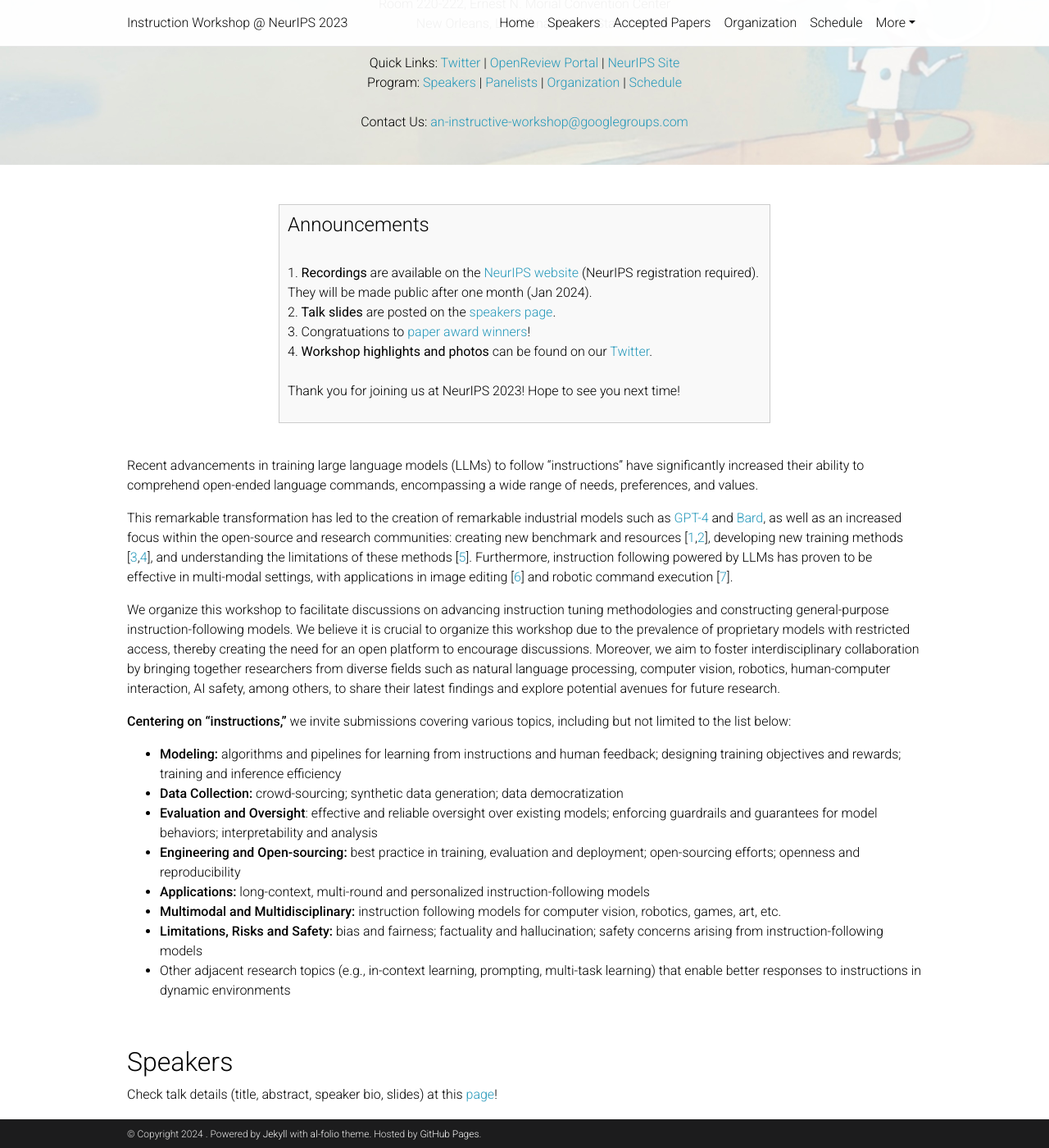
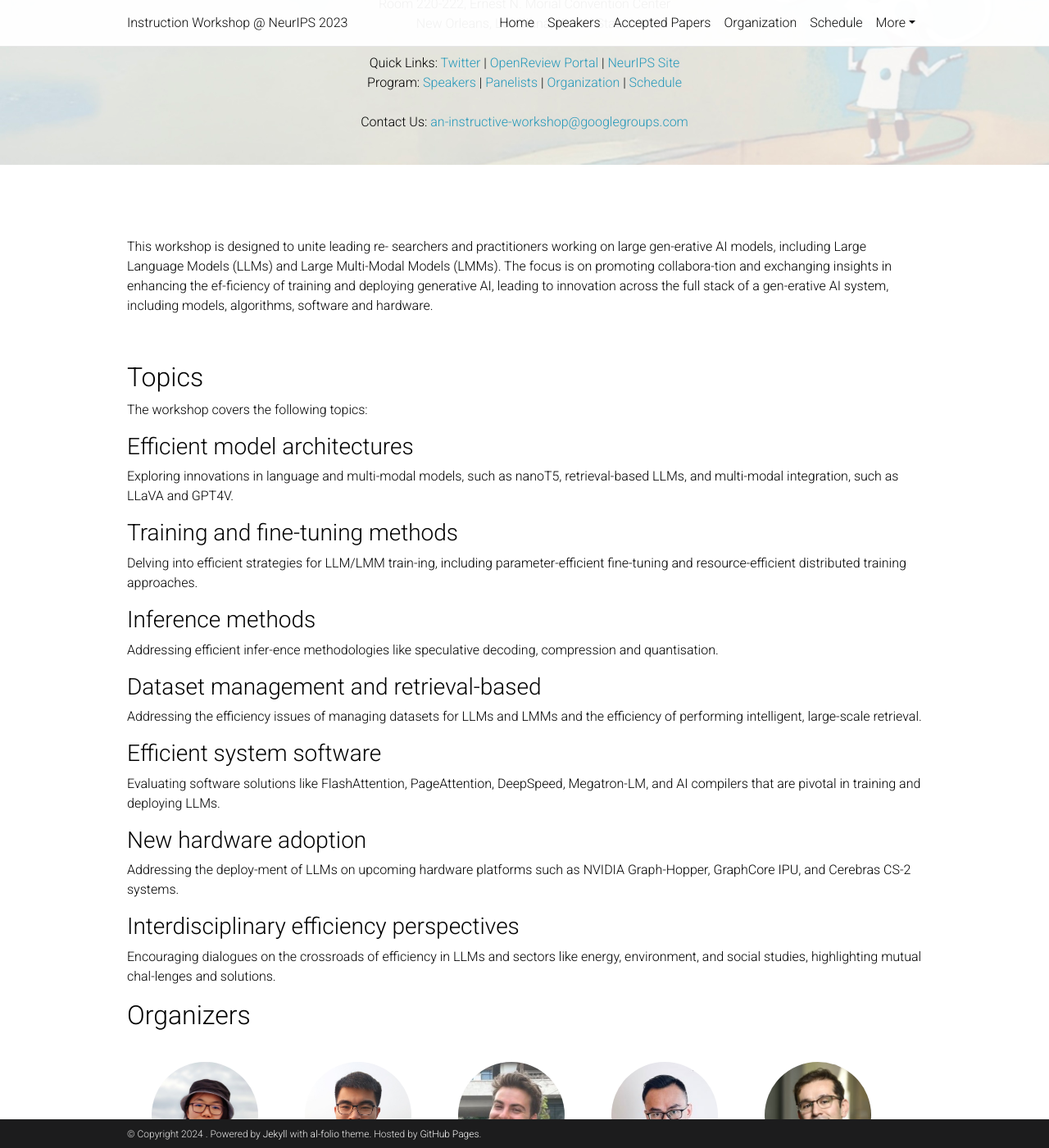
Before and after one commit to opensourcing-foundation-models/opensourcing-foundation-models.github.io, a Jekyll site: the page built from _pages/home.md, in a window 1280 px wide and 1400 px high, scrolled down 205 px. Shown: the whole window at 82% size. Built offline with Jekyll 4.4.1, drawn with Linux system fonts in a browser that asks for light colours; comment, search, counter and statistics services are not loaded; a style sheet for code colours, icons or effects is not loaded; some of the changed text lies outside the part shown.

Commit message:
update: homepage

```diff
--- a/_pages/home.md
+++ b/_pages/home.md
@@ -6,8 +6,7 @@ title: <h3  align="center">Workshop on Instruction Tuning and Instruction Follow
 nav_order: 1
 ---
 
-
-<html lang="en">
+<!--<html lang="en">
 <div class="news-box">
   <h4>Announcements</h4>
   <br>
@@ -19,33 +18,49 @@ nav_order: 1
   Thank you for joining us at NeurIPS 2023! Hope to see you next time!
   </p>
 </div>
-</html>
+</html>-->
+
 
 <br>
 
-Recent advancements in training large language models (LLMs) to follow "instructions" have significantly increased their ability to comprehend open-ended language commands, encompassing a wide range of needs, preferences, and values.
-
-This remarkable transformation has led to the creation of remarkable industrial models such as [GPT-4](https://arxiv.org/abs/2303.08774) and [Bard](https://blog.google/technology/ai/bard-google-ai-search-updates/), as well as an increased focus within the open-source and research communities: creating new benchmark and resources [[1](https://aclanthology.org/2022.emnlp-main.340/),[2](https://arxiv.org/abs/2301.13688)], developing new training methods [[3](https://arxiv.org/abs/2203.02155),[4](https://arxiv.org/abs/2212.10560)], and understanding the limitations of these methods [[5](https://arxiv.org/abs/2109.01247)]. Furthermore, instruction following powered by LLMs has proven to be effective in multi-modal settings, with applications in image editing [[6](https://arxiv.org/abs/2211.09800)] and robotic command execution [[7](https://arxiv.org/abs/2204.01691)].
-
-We organize this workshop to facilitate discussions on advancing instruction tuning methodologies and constructing general-purpose instruction-following models. We believe it is crucial to organize this workshop due to the prevalence of proprietary models with restricted access, thereby creating the need for an open platform to encourage discussions. Moreover, we aim to foster interdisciplinary collaboration by bringing together researchers from diverse fields such as natural language processing, computer vision, robotics, human-computer interaction, AI safety, among others, to share their latest findings and explore potential avenues for future research.
-
-__Centering on "instructions,"__ we invite submissions covering various topics, including but not limited to the list below:
-
-* __Modeling:__ algorithms and pipelines for learning from instructions and human feedback; designing training objectives and rewards; training and inference efficiency
-* __Data Collection:__ crowd-sourcing; synthetic data generation; data democratization
-* __Evaluation and Oversight__: effective and reliable oversight over existing models; enforcing guardrails and guarantees for model behaviors; interpretability and analysis
-* __Engineering and Open-sourcing:__ best practice in training, evaluation and deployment; open-sourcing efforts; openness and reproducibility
-* __Applications:__ long-context, multi-round and personalized instruction-following models
-* __Multimodal and Multidisciplinary:__ instruction following models for computer vision, robotics, games, art, etc.
-* __Limitations, Risks and Safety:__ bias and fairness; factuality and hallucination; safety concerns arising from instruction-following models
-* Other adjacent research topics (e.g., in-context learning, prompting, multi-task learning) that enable better responses to instructions in dynamic environments
+This workshop is designed to unite leading re-
+searchers and practitioners working on large gen-erative AI models, including Large Language Models (LLMs) and Large Multi-Modal Models (LMMs). The focus is on promoting collabora-tion and exchanging insights in enhancing the ef-ficiency of training and deploying generative AI, leading to innovation across the full stack of a gen-erative AI system, including models, algorithms, software and hardware.
 
 <br>
 
-## Speakers
+## Topics
 
-Check talk details (title, abstract, speaker bio, slides) at this [page](speakers)!
-<html>
+The workshop covers the following topics:
+
+### Efficient model architectures
+
+Exploring innovations in language and multi-modal models, such as nanoT5, retrieval-based LLMs, and multi-modal integration, such as LLaVA and GPT4V.
+
+### Training and fine-tuning methods
+
+Delving into efficient strategies for LLM/LMM train-ing, including parameter-efficient fine-tuning and resource-efficient distributed training approaches.
+
+### Inference methods
+
+Addressing efficient infer-ence methodologies like speculative decoding, compression and quantisation.
+
+### Dataset management and retrieval-based
+
+Addressing the efficiency issues of managing datasets for LLMs and LMMs and the efficiency of performing intelligent, large-scale retrieval.
+
+### Efficient system software
+
+Evaluating software solutions like FlashAttention, PageAttention, DeepSpeed, Megatron-LM, and AI compilers that are pivotal in training and deploying LLMs.
+
+### New hardware adoption
+
+Addressing the deploy-ment of LLMs on upcoming hardware platforms such as NVIDIA Graph-Hopper, GraphCore IPU, and Cerebras CS-2 systems.
+
+### Interdisciplinary efficiency perspectives
+
+Encouraging dialogues on the crossroads of efficiency in LLMs and sectors like energy, environment, and social studies, highlighting mutual chal-lenges and solutions.
+
+<!--<html>
     <div class="team-container">
         <div class="team-member">
             <img src="/assets/img/speakers/thashim.jpg" alt="Name 6">
@@ -73,94 +88,93 @@ Check talk details (title, abstract, speaker bio, slides) at this [page](speaker
             <br>Anthropic<br>14:30-15:00</p>
         </div>
     </div>
-</html>
+</html>-->
 
 
-## Panel 1
-##### Key Techniques, Insights, and Challenges in Building Instruction-following Models
-Time: 10:45-11:30
-<html>
-    <div class="team-container">
-        <div class="team-member">
-            <img src="/assets/img/speakers/alex_tamkin.jpg" alt="Name 1">
-            <p><a href="https://www.alextamkin.com/">Alex Tamkin</a>
-            <br>Anthropic</p>
-        </div>
-        <div class="team-member">
-            <img src="/assets/img/speakers/fei_xia.jpg" alt="Name 5">
-            <p><a href="https://fxia22.github.io/">Fei Xia</a>
-            <br>Google DeepMind</p>
-        </div>
-        <div class="team-member">
-            <img src="/assets/img/speakers/albert_webson.jpg" alt="Name 3">
-            <p><a href="https://representation.ai/">Albert Webson</a>
-            <br>Google DeepMind<br>University of Tokyo</p>
-        </div>
-        <div class="team-member">
-            <img src="/assets/img/speakers/raj.jpg" alt="Name 3">
-            <p><a href="https://prithvirajva.com/">Prithviraj (Raj) Ammanabrolu</a>
-            <br>UC San Diego<br>MosaicML</p>
-        </div>
-        <div class="team-member">
-            <img src="/assets/img/speakers/hyungwon.jpg" alt="Name 3">
-            <p><a href="https://hwchung27.github.io/">Hyung Won Chung</a>
-            <br>OpenAI</p>
-        </div>
-    </div>
-</html>
+<!-- ## Panel 1  -->
+<!-- ##### Key Techniques, Insights, and Challenges in Building Instruction-following Models  -->
+<!-- Time: 10:45-11:30 -->
+<!-- <html> -->
+<!--     <div class="team-container"> -->
+<!--         <div class="team-member"> -->
+<!--             <img src="/assets/img/speakers/alex_tamkin.jpg" alt="Name 1"> -->
+<!--             <p><a href="https://www.alextamkin.com/">Alex Tamkin</a> -->
+<!--             <br>Anthropic</p> -->
+<!--         </div> -->
+<!--         <div class="team-member"> -->
+<!--             <img src="/assets/img/speakers/fei_xia.jpg" alt="Name 5"> -->
+<!--             <p><a href="https://fxia22.github.io/">Fei Xia</a> -->
+<!--             <br>Google DeepMind</p> -->
+<!--         </div>         -->
+<!--         <div class="team-member"> -->
+<!--             <img src="/assets/img/speakers/albert_webson.jpg" alt="Name 3"> -->
+<!--             <p><a href="https://representation.ai/">Albert Webson</a> -->
+<!--             <br>Google DeepMind<br>University of Tokyo</p> -->
+<!--         </div> -->
+<!--         <div class="team-member"> -->
+<!--             <img src="/assets/img/speakers/raj.jpg" alt="Name 3"> -->
+<!--             <p><a href="https://prithvirajva.com/">Prithviraj (Raj) Ammanabrolu</a> -->
+<!--             <br>UC San Diego<br>MosaicML</p> -->
+<!--         </div> -->
+<!--         <div class="team-member"> -->
+<!--             <img src="/assets/img/speakers/hyungwon.jpg" alt="Name 3"> -->
+<!--             <p><a href="https://hwchung27.github.io/">Hyung Won Chung</a> -->
+<!--             <br>OpenAI</p> -->
+<!--         </div> -->
+<!--     </div> -->
+<!-- </html> -->
+<!---->
+<!-- ## Panel 2 -->
+<!-- ##### Open and Collaborative Strategies for Large Language Model Adaptation -->
+<!-- Time: 15:15-16:00 -->
+<!---->
+<!---->
+<!-- <html> -->
+<!--     <div class="team-container"> -->
+<!--         <div class="team-member"> -->
+<!--             <img src="/assets/img/speakers/nazneen_rajani.jpg" alt="Name 2"> -->
+<!--             <p><a href="https://www.nazneenrajani.com/">Nazneen Rajani</a> -->
+<!--             <br>(Formerly)<br>Hugging Face</p> -->
+<!--         </div> -->
+<!--         <div class="team-member"> -->
+<!--             <img src="/assets/img/speakers/thashim.jpg" alt="Name 6"> -->
+<!--             <p><a href="https://thashim.github.io/">Tatsunori Hashimoto</a> -->
+<!--             <br>Stanford University</p> -->
+<!--         </div>     -->
+<!--         <div class="team-member"> -->
+<!--             <img src="/assets/img/speakers/hao_zhang.jpeg" alt="Name 3"> -->
+<!--             <p><a href="https://cseweb.ucsd.edu/~haozhang/">Hao Zhang</a> -->
+<!--             <br>UC San Diego<br>lmsys.org</p> -->
+<!--         </div> -->
+<!--         <div class="team-member"> -->
+<!--             <img src="/assets/img/speakers/colin_raffel.jpg" alt="Name 6"> -->
+<!--             <p><a href="https://colinraffel.com/">Colin Raffel</a> -->
+<!--             <br>University of Toronto<br>Vector Institute</p> -->
+<!--         </div> -->
+<!--     </div> -->
+<!-- </html> -->
 
-## Panel 2
-##### Open and Collaborative Strategies for Large Language Model Adaptation
-Time: 15:15-16:00
-
-
-<html>
-    <div class="team-container">
-        <div class="team-member">
-            <img src="/assets/img/speakers/nazneen_rajani.jpg" alt="Name 2">
-            <p><a href="https://www.nazneenrajani.com/">Nazneen Rajani</a>
-            <br>(Formerly)<br>Hugging Face</p>
-        </div>
-        <div class="team-member">
-            <img src="/assets/img/speakers/thashim.jpg" alt="Name 6">
-            <p><a href="https://thashim.github.io/">Tatsunori Hashimoto</a>
-            <br>Stanford University</p>
-        </div>
-        <div class="team-member">
-            <img src="/assets/img/speakers/hao_zhang.jpeg" alt="Name 3">
-            <p><a href="https://cseweb.ucsd.edu/~haozhang/">Hao Zhang</a>
-            <br>UC San Diego<br>lmsys.org</p>
-        </div>
-        <div class="team-member">
-            <img src="/assets/img/speakers/colin_raffel.jpg" alt="Name 6">
-            <p><a href="https://colinraffel.com/">Colin Raffel</a>
-            <br>University of Toronto<br>Vector Institute</p>
-        </div>
-    </div>
-</html>
-
-## Paper Awards
-
-##### Best Paper
-1. [Delve into PPO: Implementation Matters for Stable RLHF](https://openreview.net/forum?id=rxEmiOEIFL)
-<br>Rui Zheng, Shihan Dou, Songyang Gao, Yuan Hua, Wei Shen, Binghai Wang, Yan Liu, Senjie Jin, Yuhao Zhou, Limao Xiong, Lu Chen, Zhiheng Xi, Nuo Xu, Wenbin Lai, Minghao Zhu, Haoran Huang, Tao Gui, Qi Zhang, Xuanjing Huang
-2. [Learning Interactive Real-World Simulators](https://openreview.net/forum?id=5O9JBt35zg)
-<br>Sherry Yang, Yilun Du, Seyed Kamyar Seyed Ghasemipour, Jonathan Tompson, Dale Schuurmans, Pieter Abbeel
-
-##### Honorable Mention
-1. [Understanding Hidden Context in Preference Learning: Consequences for RLHF](https://openreview.net/forum?id=GO8aPQ9Odp)
-<br>Anand Siththaranjan, Cassidy Laidlaw, Dylan Hadfield-Menell
-2. [Tensor Trust: Interpretable Prompt Injection Attacks from an Online Game](https://openreview.net/forum?id=UWymGURI75)
-<br>Sam Toyer, Olivia Watkins, Ethan Mendes, Justin Svegliato, Luke Bailey, Tiffany Wang, Isaac Ong, Karim Elmaaroufi, Pieter Abbeel, Trevor Darrell, Alan Ritter, Stuart Russell
-3. [Understanding the Effects of RLHF on LLM Generalisation and Diversity](https://openreview.net/forum?id=Bc3S2G1PxH)
-<br>Robert Kirk, Ishita Mediratta, Christoforos Nalmpantis, Jelena Luketina, Eric Hambro, Edward Grefenstette, Roberta Raileanu
-4. [Interactive Planning Using Large Language Models for Partially Observable Robotics Tasks](https://openreview.net/forum?id=apEdj9baZx)
-<br>Lingfeng Sun, Devesh Jha, Chiori Hori, Siddarth Jain, Radu Corcodel, Xinghao Zhu, Masayoshi Tomizuka, Diego Romeres
-5. [Self-RAG: Self-reflective Retrieval Augmented Generation](https://openreview.net/forum?id=jbNjgmE0OP)
-<br>Akari Asai, Zeqiu Wu, Yizhong Wang, Avirup Sil, Hannaneh Hajishirzi
-6. [FLASK: Fine-grained Language Model Evaluation based on Alignment Skill Sets](https://openreview.net/forum?id=5dI6ZphLYX)
-<br>Seonghyeon Ye, Doyoung Kim, Sungdong Kim, Hyeonbin Hwang, Seungone Kim, Yongrae Jo, James Thorne, Juho Kim, Minjoon Seo
-<br><br>
+<!-- ## Paper Awards -->
+<!-- ##### Best Paper -->
+<!-- 1. [Delve into PPO: Implementation Matters for Stable RLHF](https://openreview.net/forum?id=rxEmiOEIFL) -->
+<!-- <br>Rui Zheng, Shihan Dou, Songyang Gao, Yuan Hua, Wei Shen, Binghai Wang, Yan Liu, Senjie Jin, Yuhao Zhou, Limao Xiong, Lu Chen, Zhiheng Xi, Nuo Xu, Wenbin Lai, Minghao Zhu, Haoran Huang, Tao Gui, Qi Zhang, Xuanjing Huang -->
+<!-- 2. [Learning Interactive Real-World Simulators](https://openreview.net/forum?id=5O9JBt35zg) -->
+<!-- <br>Sherry Yang, Yilun Du, Seyed Kamyar Seyed Ghasemipour, Jonathan Tompson, Dale Schuurmans, Pieter Abbeel -->
+<!---->
+<!-- ##### Honorable Mention -->
+<!-- 1. [Understanding Hidden Context in Preference Learning: Consequences for RLHF](https://openreview.net/forum?id=GO8aPQ9Odp) -->
+<!-- <br>Anand Siththaranjan, Cassidy Laidlaw, Dylan Hadfield-Menell -->
+<!-- 2. [Tensor Trust: Interpretable Prompt Injection Attacks from an Online Game](https://openreview.net/forum?id=UWymGURI75) -->
+<!-- <br>Sam Toyer, Olivia Watkins, Ethan Mendes, Justin Svegliato, Luke Bailey, Tiffany Wang, Isaac Ong, Karim Elmaaroufi, Pieter Abbeel, Trevor Darrell, Alan Ritter, Stuart Russell -->
+<!-- 3. [Understanding the Effects of RLHF on LLM Generalisation and Diversity](https://openreview.net/forum?id=Bc3S2G1PxH) -->
+<!-- <br>Robert Kirk, Ishita Mediratta, Christoforos Nalmpantis, Jelena Luketina, Eric Hambro, Edward Grefenstette, Roberta Raileanu -->
+<!-- 4. [Interactive Planning Using Large Language Models for Partially Observable Robotics Tasks](https://openreview.net/forum?id=apEdj9baZx) -->
+<!-- <br>Lingfeng Sun, Devesh Jha, Chiori Hori, Siddarth Jain, Radu Corcodel, Xinghao Zhu, Masayoshi Tomizuka, Diego Romeres -->
+<!-- 5. [Self-RAG: Self-reflective Retrieval Augmented Generation](https://openreview.net/forum?id=jbNjgmE0OP) -->
+<!-- <br>Akari Asai, Zeqiu Wu, Yizhong Wang, Avirup Sil, Hannaneh Hajishirzi -->
+<!-- 6. [FLASK: Fine-grained Language Model Evaluation based on Alignment Skill Sets](https://openreview.net/forum?id=5dI6ZphLYX) -->
+<!-- <br>Seonghyeon Ye, Doyoung Kim, Sungdong Kim, Hyeonbin Hwang, Seungone Kim, Yongrae Jo, James Thorne, Juho Kim, Minjoon Seo -->
+<!-- <br><br> -->
 
 ## Organizers
 <html>
@@ -193,48 +207,48 @@ Time: 15:15-16:00
     </div>
 </html>
 
-## Steering Committee
+<!-- ## Steering Committee -->
+<!---->
+<!-- <html> -->
+<!--     <div class="team-container"> -->
+<!--         <div class="team-member"> -->
+<!--             <img src="/assets/img/organizers/hannaneh_hajishirzi.jpg" alt="Name 1"> -->
+<!--             <p><a href="https://homes.cs.washington.edu/~hannaneh/">Hannaneh Hajishirzi</a> -->
+<!--             <br>University of Washington<br>Allen Institute for AI</p> -->
+<!--         </div> -->
+<!--         <div class="team-member"> -->
+<!--             <img src="/assets/img/organizers/xiang_ren.jpg" alt="Name 2"> -->
+<!--             <p><a href="https://shanzhenren.github.io/">Xiang Ren</a> -->
+<!--             <br>University of Southern California<br>Allen Institute for AI</p> -->
+<!--         </div> -->
+<!--         <div class="team-member"> -->
+<!--             <img src="/assets/img/organizers/robin_jia.jpg" alt="Name 3"> -->
+<!--             <p><a href="https://robinjia.github.io/">Robin Jia</a> -->
+<!--             <br>University of Southern California</p> -->
+<!--         </div> -->
+<!--     </div> -->
+<!-- </html> -->
 
-<html>
-    <div class="team-container">
-        <div class="team-member">
-            <img src="/assets/img/organizers/hannaneh_hajishirzi.jpg" alt="Name 1">
-            <p><a href="https://homes.cs.washington.edu/~hannaneh/">Hannaneh Hajishirzi</a>
-            <br>University of Washington<br>Allen Institute for AI</p>
-        </div>
-        <div class="team-member">
-            <img src="/assets/img/organizers/xiang_ren.jpg" alt="Name 2">
-            <p><a href="https://shanzhenren.github.io/">Xiang Ren</a>
-            <br>University of Southern California<br>Allen Institute for AI</p>
-        </div>
-        <div class="team-member">
-            <img src="/assets/img/organizers/robin_jia.jpg" alt="Name 3">
-            <p><a href="https://robinjia.github.io/">Robin Jia</a>
-            <br>University of Southern California</p>
-        </div>
-    </div>
-</html>
-
-## Sponsors
-
-<html>
-    <div class="sponsor-container">
-        <div class="sponsor">
-            <img src="/assets/img/sponsors/ubiquant.jpg" alt="Ubiquant">
-            <p class="caption"><a href="https://www.ubiquant.com/website/home">Ubiquant</a></p>
-        </div>
-        <div class="sponsor" >
-            <img src="/assets/img/sponsors/sambanova.png" alt="SambaNova Systems" max-width=300px>
-            <p class="caption"><a href="https://sambanova.ai/">SambaNova Systems</a></p>
-        </div>
-        <div class="sponsor" >
-            <img src="/assets/img/sponsors/apple.png" alt="Apple" max-width=300px>
-            <p class="caption"><a href="https://www.apple.com/">Apple</a></p>
-        </div>
-        <!-- <div class="right-half"></div> Empty right-half -->
-
-    </div>
-</html>
+<!-- ## Sponsors -->
+<!---->
+<!-- <html> -->
+<!--     <div class="sponsor-container"> -->
+<!--         <div class="sponsor"> -->
+<!--             <img src="/assets/img/sponsors/ubiquant.jpg" alt="Ubiquant"> -->
+<!--             <p class="caption"><a href="https://www.ubiquant.com/website/home">Ubiquant</a></p> -->
+<!--         </div> -->
+<!--         <div class="sponsor" > -->
+<!--             <img src="/assets/img/sponsors/sambanova.png" alt="SambaNova Systems" max-width=300px> -->
+<!--             <p class="caption"><a href="https://sambanova.ai/">SambaNova Systems</a></p> -->
+<!--         </div> -->
+<!--         <div class="sponsor" > -->
+<!--             <img src="/assets/img/sponsors/apple.png" alt="Apple" max-width=300px> -->
+<!--             <p class="caption"><a href="https://www.apple.com/">Apple</a></p> -->
+<!--         </div> -->
+<!--         <!-- <div class="right-half"></div> Empty right-half --> -->
+<!---->
+<!--     </div> -->
+<!-- </html> -->
 
 <style>
     /* Style for the team container */
```
Also changed, not shown: _pages/speakers.md (+92 -90 lines).
